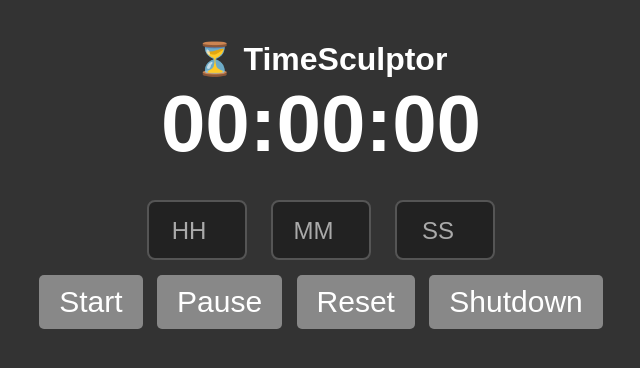
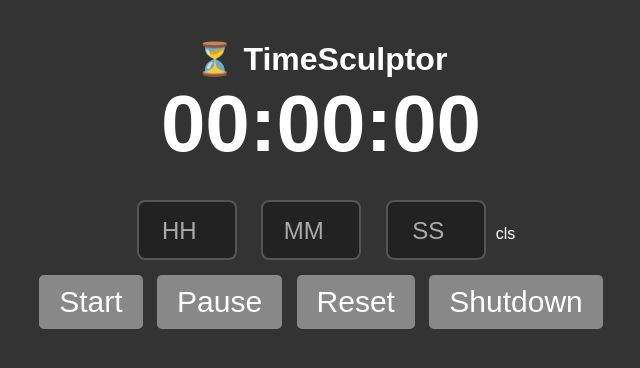
Before and after one commit to Familymeet/TimeSculptor, a Flask app: page / in a window 1280 px wide. Shown: the part 213-581 px from the top of the page, without its empty margins (319-959 px from the left). Run offline with Flask 3, Linux system fonts and the light colour scheme.

Commit message:
update flies

```diff
--- a/templates/index.html
+++ b/templates/index.html
@@ -22,7 +22,7 @@
     <div class="time-inputs">
         <input type="number" id="hours" placeholder="HH" min="0">
         <input type="number" id="minutes" placeholder="MM" min="0">
-        <input type="number" id="seconds" placeholder="SS" min="0">
+        <input type="number" id="seconds" placeholder="SS" min="0">cls
     </div>
 
     <!-- Control Buttons -->
```
